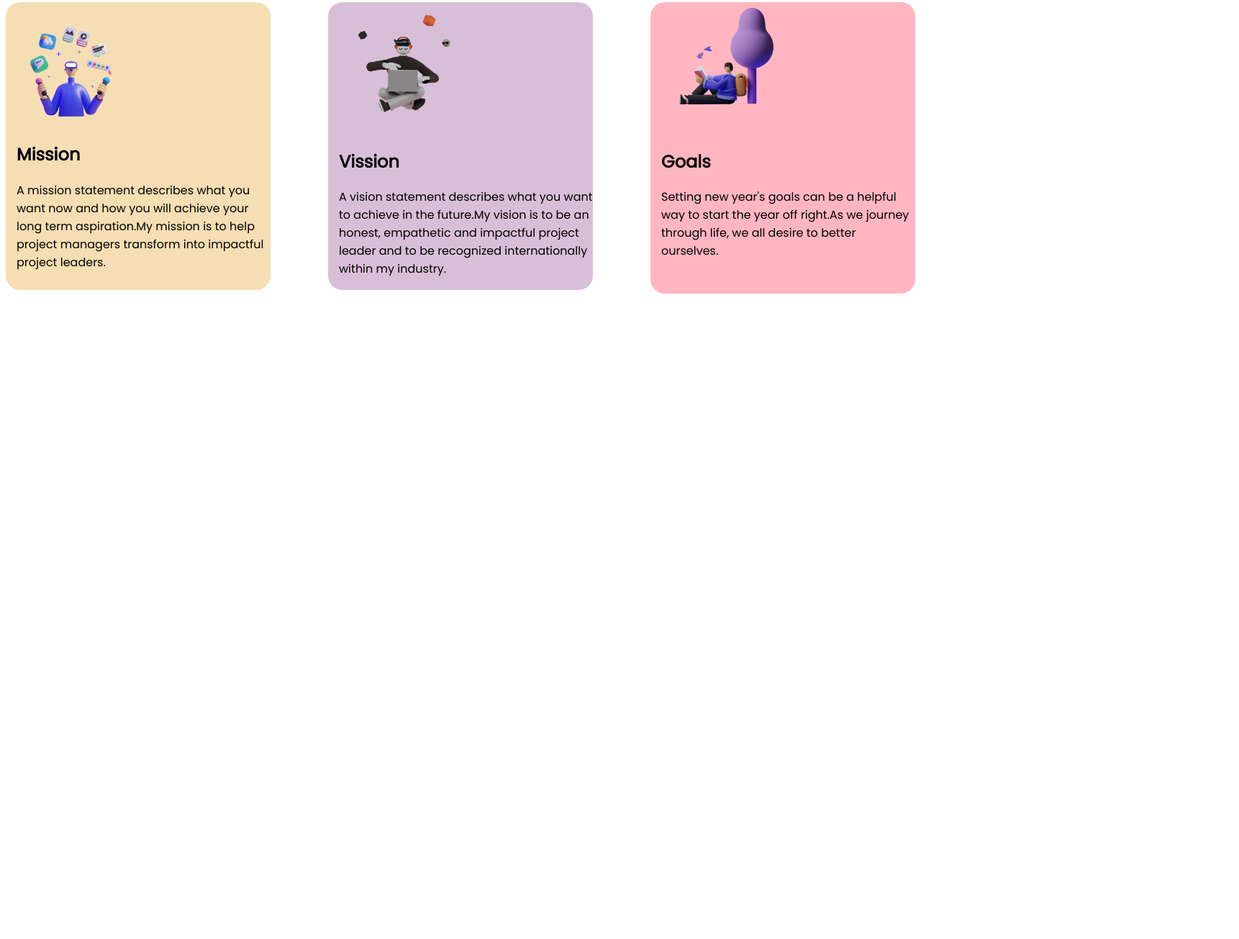
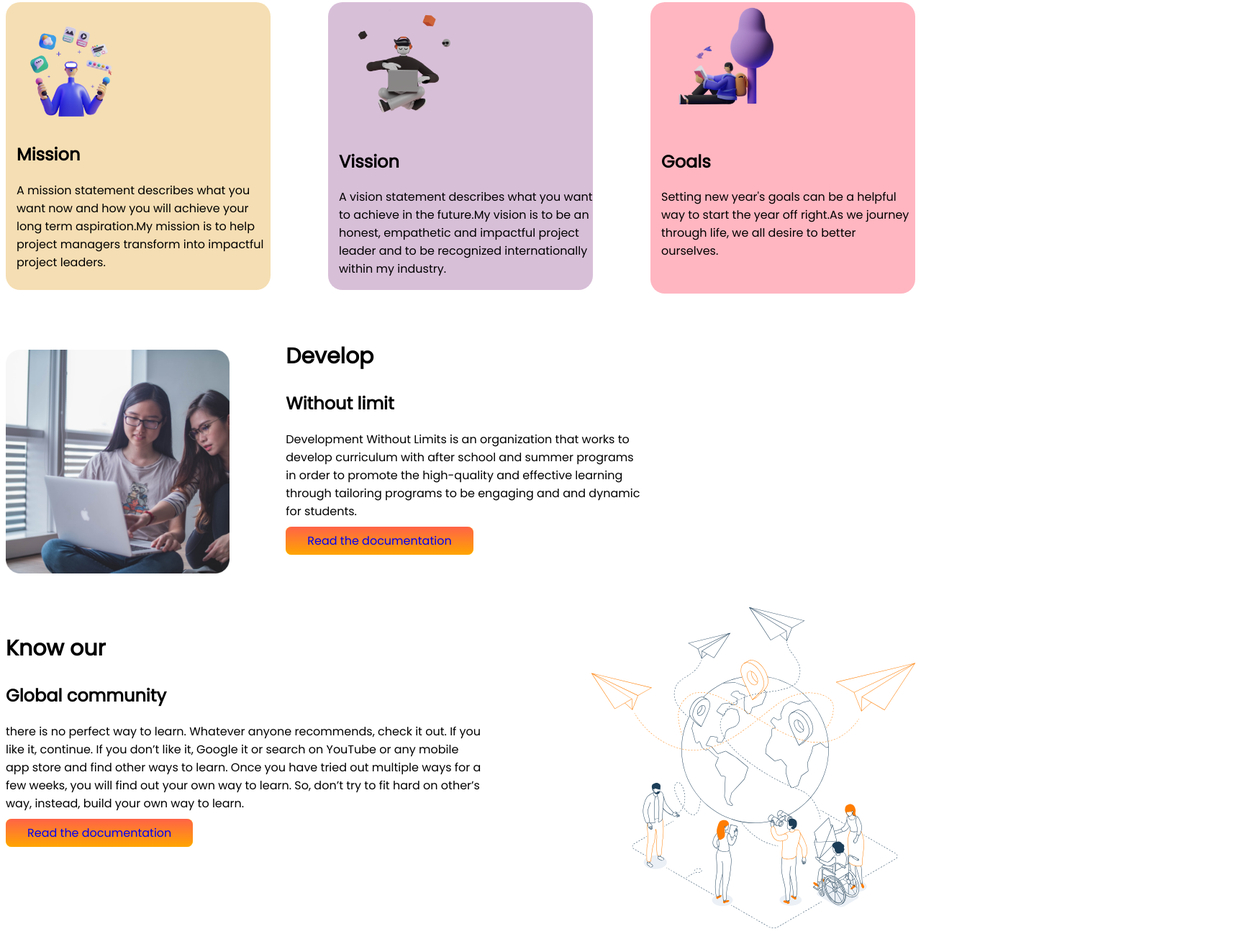
Before and after one commit to iftakhar9999/mission-2022, a plain HTML site: page index.html in a window 1280 px wide. Shown: the part 511-1816 px from the top of the page at 72% size, 1722 px wide, since content can reach past the window. Before the commit the page ends 927 px from the top, so only its background shows below. Drawn offline with Linux system fonts and the light colour scheme.

Commit message:
almost-done

```diff
--- a/index.html
+++ b/index.html
@@ -70,6 +70,45 @@
 
         </div>
     </section>
+    <section>
+        <div class="coding">
+            <img src="images/pictures/coding.png" alt="">
+        </div>
+        <div class="padding">
+            <h2 class="develop">
+                Develop
+            </h2>
+            <h2>Without limit</h2>
+            <p>
+                Development Without Limits is an organization that works to develop curriculum with after school and
+                summer programs in order to promote the high-quality and effective learning through tailoring programs
+                to be engaging and and dynamic for students.
+            </p>
+            <a class="link-button" target="_blank"
+                href="https://www.afterschoolnetwork.org/post/development-without-limits">Read the
+                documentation</a>
+        </div>
+
+    </section>
+    <section>
+        <div class="developer">
+            <h2 class="develop">Know our</h2>
+            <h2>Global community</h2>
+            <p>
+                there is no perfect way to learn. Whatever anyone recommends, check it out. If you like it, continue. If
+                you don’t like it, Google it or search on YouTube or any mobile app store and find other ways to learn.
+                Once you have tried out multiple ways for a few weeks, you will find out your own way to learn. So,
+                don’t try to fit hard on other’s way, instead, build your own way to learn.
+            </p>
+            <a class="link-button" target="_blank"
+                href="https://www.programming-hero.com/blog/how-to-become-a-programmer.html">Read the
+                documentation</a>
+        </div>
+        <div class="global">
+            <img src="images/pictures/home_picto1.svg" alt="">
+        </div>
+
+    </section>
 
 </body>
 
--- a/style.css
+++ b/style.css
@@ -67,3 +67,26 @@
 .image-3 img {
     width: 50%;
 }
+.coding img {
+    width: 80%;
+    padding-top: 20%;
+}
+.develop{
+    font-size: 30px;
+
+
+}
+.developer {
+
+    padding-right: 150px;
+    padding-top: 50px;
+}
+.padding {
+    padding-right: 30%;
+    padding-top: 40px;
+}
+.global img {
+    width: 100%;
+    padding-right: 450px;
+    padding-top: 40px;
+}
```
Also changed, not shown: images/dream-bg.png (added), images/pictures/home_picto1.svg (added).
